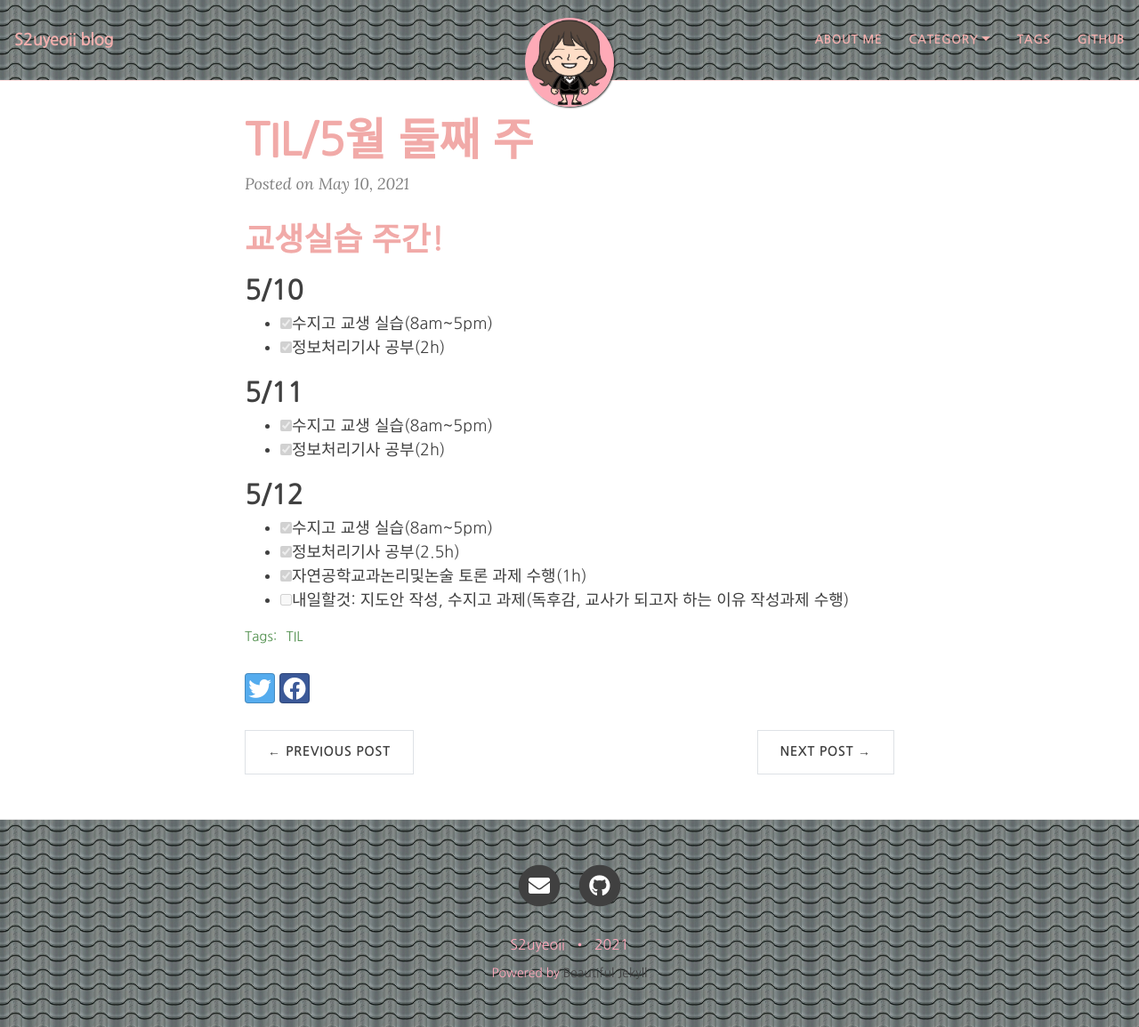
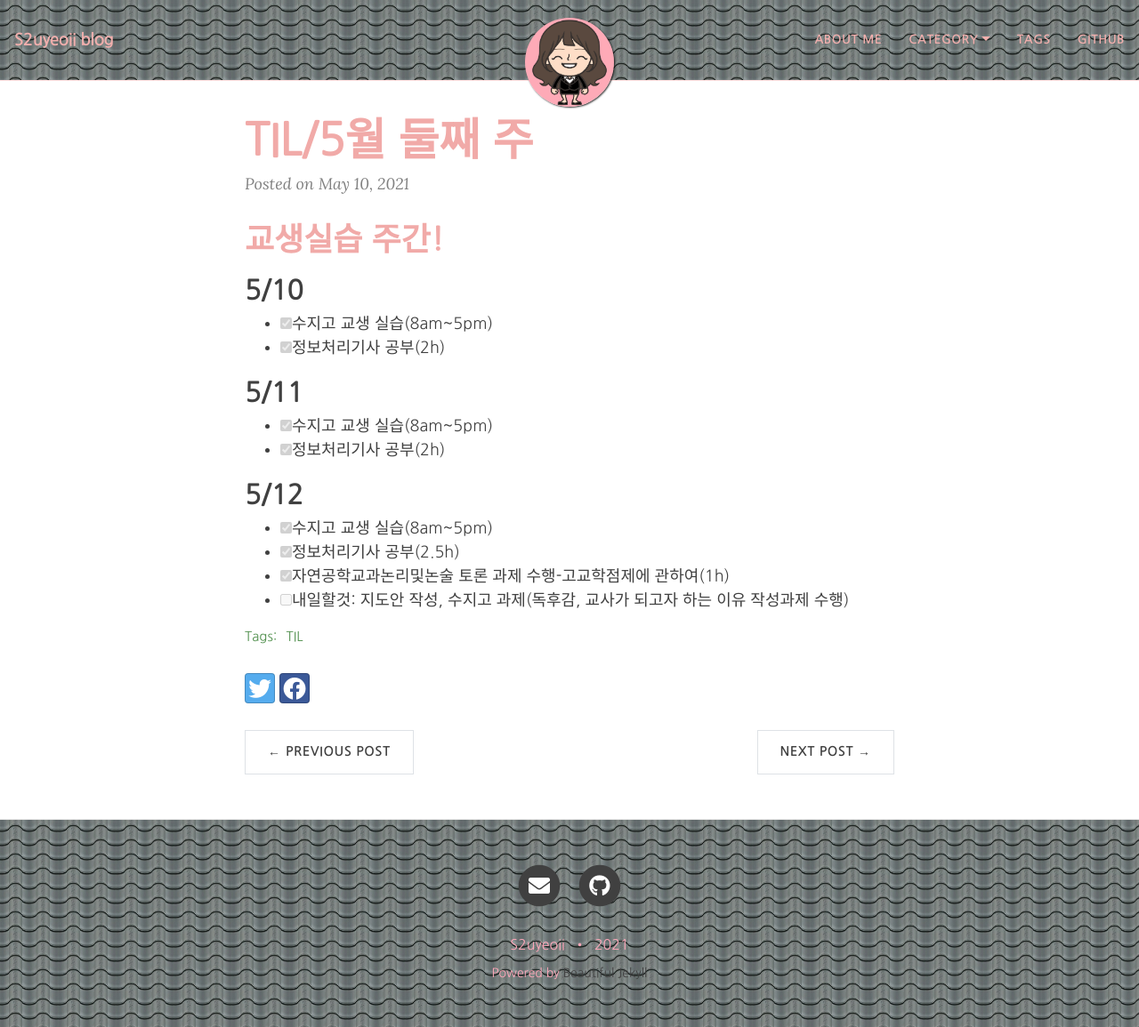
Before and after one commit to yeoneed/yeoneed.github.io, a Jekyll site: the page built from _posts/2021-05-10-TIL-5월 둘째 주.md, in a window 1280 px wide and 1155 px high. Shown: the whole window at 89% size. Built offline with Jekyll 4.4.1, drawn with Linux system fonts in a browser that asks for light colours; nearby versions of some CDN libraries; some web fonts are replaced.

Commit message:
Update 2021-05-10-TIL-5월 둘째 주.md

```diff
--- a/_posts/2021-05-10-TIL-5월 둘째 주.md
+++ b/_posts/2021-05-10-TIL-5월 둘째 주.md
@@ -21,5 +21,5 @@ category: [TIL]
 ## 5/12
  - [x] 수지고 교생 실습(8am~5pm)
  - [x] 정보처리기사 공부(2.5h)
- - [x] 자연공학교과논리및논술 토론 과제 수행(1h)
+ - [x] 자연공학교과논리및논술 토론 과제 수행-고교학점제에 관하여(1h)
  - [ ] 내일할것: 지도안 작성, 수지고 과제(독후감, 교사가 되고자 하는 이유 작성과제 수행)
```
